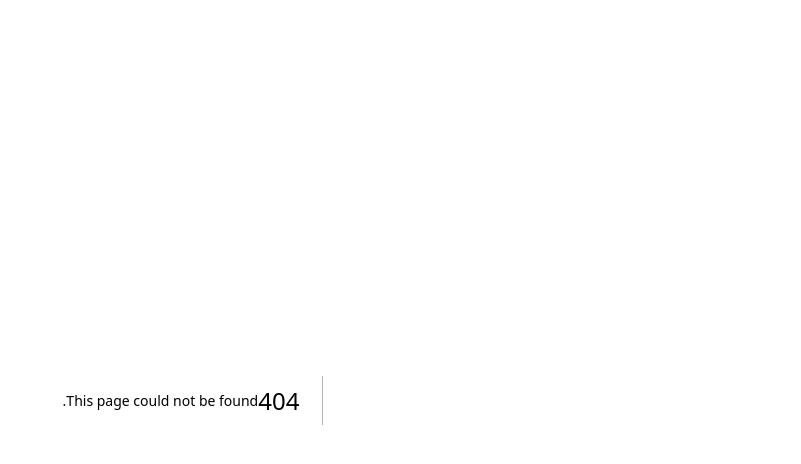
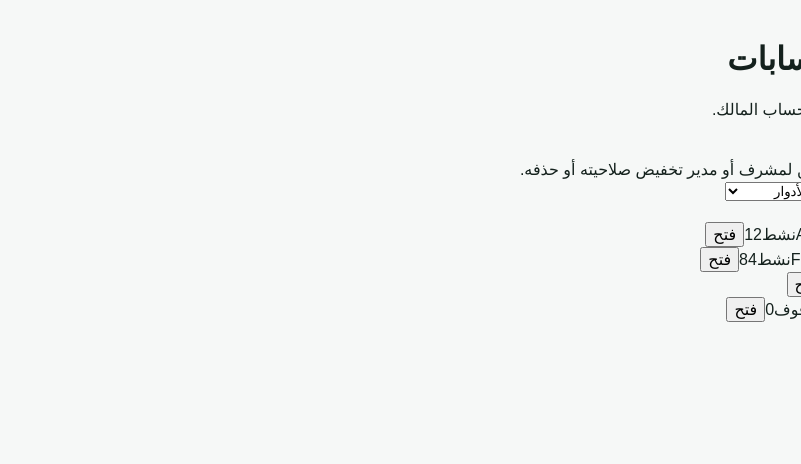
Before and after one commit to GEMY4GEMY/SOUQNA-Marketplace, a Next.js app: page /owner/users in a window 1280 px wide. Before the commit this address had no page. Shown: the top 464 px of the page, without its empty margins (479-1280 px from the left). Built offline with nearby package versions, Linux system fonts and the light colour scheme.

Commit message:
feat: build src/app/owner/users/page.tsx

```diff
--- /dev/null
+++ b/src/app/owner/users/page.tsx
@@ -0,0 +1,14 @@
+const users = [
+ ["Ahmed Mohamed","010•••••234","USER","نشط","12"],
+ ["Fayoum Cars","011•••••908","BUSINESS","نشط","84"],
+ ["Sara Ali","012•••••117","USER","نشط","3"],
+ ["Omar Hassan","015•••••445","USER","موقوف","0"],
+];
+
+export default function OwnerUsers(){
+ return <main className="managementPage"><header><div><a href="/owner">← لوحة المالك</a><h1>المستخدمون والحسابات</h1><p>الإدارة التشغيلية للحسابات مع حماية حساب المالك.</p></div><button>+ إضافة موظف</button></header>
+ <div className="notice">🔒 حساب <b>SUPER_OWNER</b> لا يمكن لمشرف أو مدير تخفيض صلاحيته أو حذفه.</div>
+ <div className="filterBar"><input placeholder="بحث بالاسم أو الهاتف..." /><select><option>كل الأدوار</option><option>USER</option><option>BUSINESS</option><option>MODERATOR</option></select></div>
+ <section className="managementTable"><div className="mRow usersRow mHead"><span>الاسم</span><span>الهاتف</span><span>الدور</span><span>الحالة</span><span>الإعلانات</span><span>إجراء</span></div>
+ {users.map(u=><div className="mRow usersRow" key={u[0]}>{u.map((v,i)=><span key={i}>{v}</span>)}<span><button className="tiny">فتح</button></span></div>)}</section></main>
+}
```
